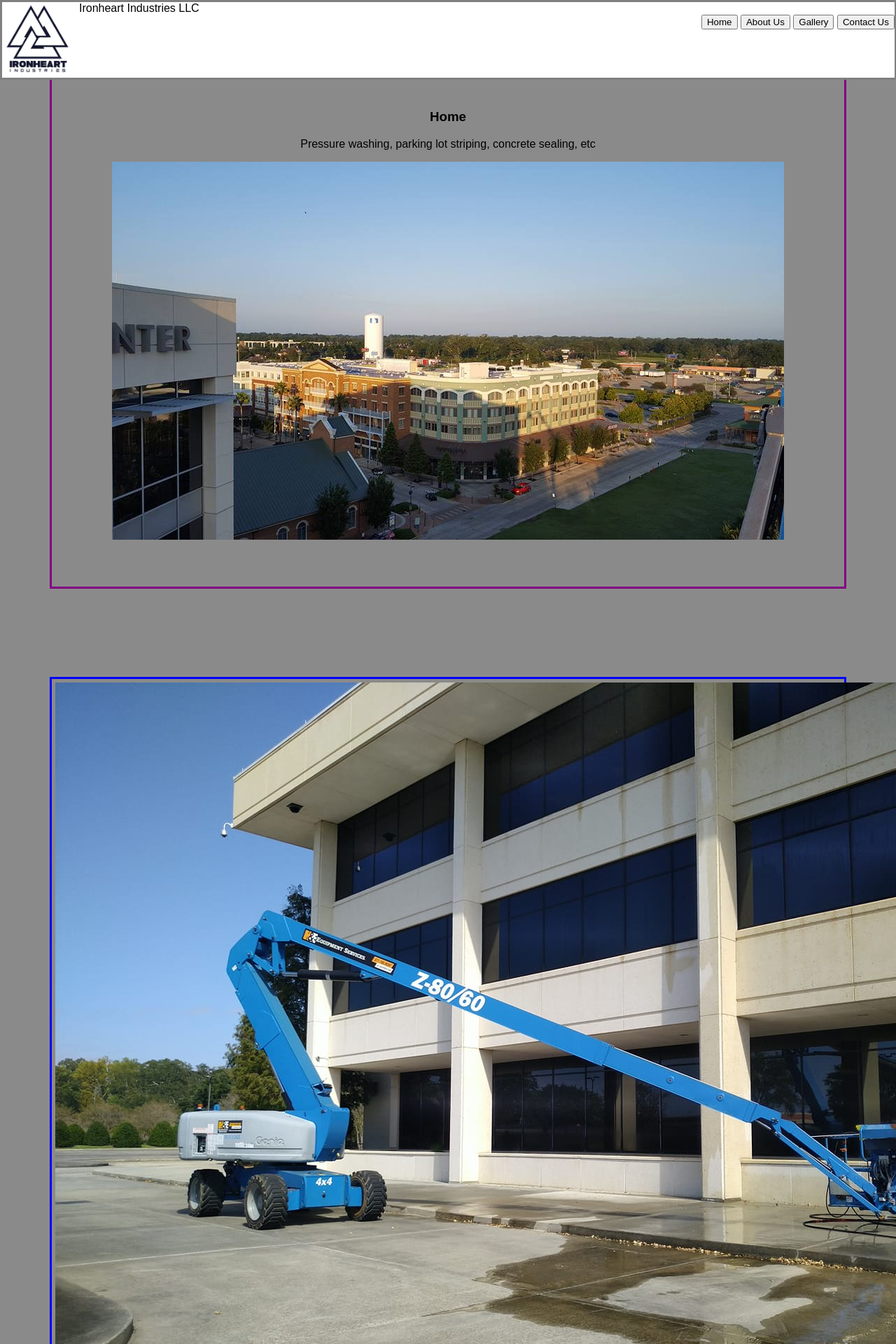
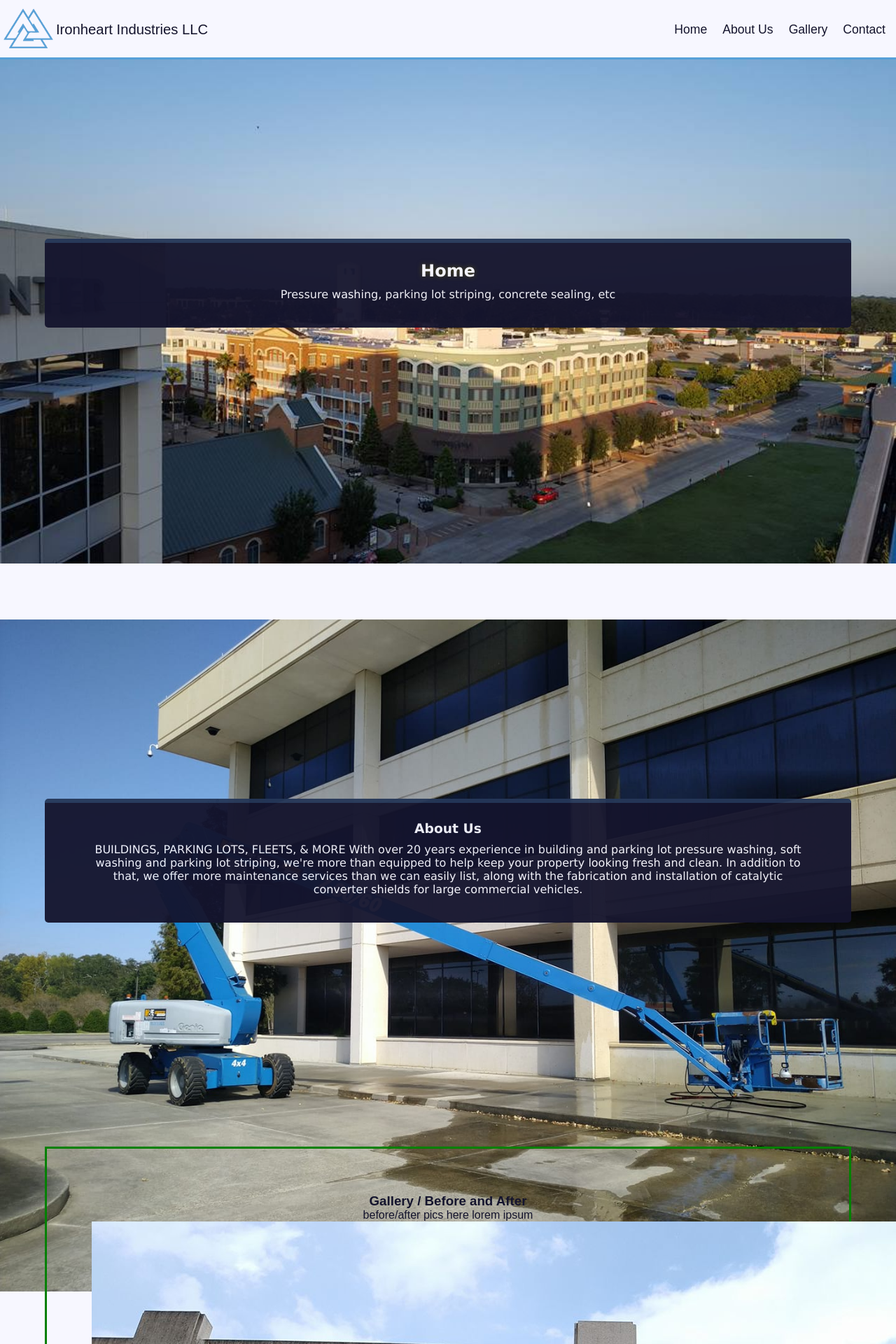
Before and after one commit to coburks/Ironheart-Industries-LLC, a PHP site: page / in a window 1280 px wide; the page is wider, and only the part inside the window is pictured. Shown: the top 1920 px of that part at 70% size. Run offline with PHP 8.4, Linux system fonts and the light colour scheme.

Commit message:
need to at media queries so the bg images resize dynamically

```diff
--- a/ironheart/index.html
+++ b/ironheart/index.html
@@ -11,41 +11,45 @@
     <title>Ironheart Industries LLC - Commercial Maintenance Services</title>
   </head>
 
-  <body id="index">
-    <!-- header section -->
+  <body>
+    <header>
+        <div class="header-content">
+            <img src="img/logo3.png" height="80px" width="80px" />
+            <span id="header-title">Ironheart Industries LLC</span>
+        </div>
+        <nav class="header-content">
+            <ul>
+            <li>
+                <a href="">Home</a>
+            </li>
+            <li>
+                <a href="">About Us</a>
+            </li>
+            <li>
+                <a href="">Gallery</a>
+            </li>
+            <li>
+                <a href="">Contact</a>
+            </li>
+            </ul>
+        </nav>
+    </header>
 
-    <!-- <header> -->
-        <div class="header">
-        Ironheart Industries LLC
-        <img src="/img/logo.jpg" id="headerLogo" />
-
-        <div class="nav">
-            <input type="button" value="Home" id="Home" />
-
-            <input type="button" value="About Us" id="About" />
-
-            <input type="button" value="Gallery" id="Gallery" />
-
-            <input type="button" value="Contact Us" id="Contact" />
-        </div>
-        </div>
-    <!-- </header> -->
-
+    <main>
     <!-- home section -->
-
-    <div class="container">
-      <div class="home">
-        <h3>Home</h3>
+        <div class="container home">
+            <img class="background-img-1" src="img/wide-contact.jpg" alt="scenic cityscape" />
+            <section>
+                <h2 class="article-title">Home</h2>
                 <p>Pressure washing, parking lot striping, concrete sealing, etc</p>
-        <img src="/img/wide contact.jpg" />
-      </div>
+            </section>
         </div>
 
     <!-- about section -->
 
-    <div class="container">
-      <div class="about">
-        <img src="/img/crane about.jpg" />
+        <div class="container about">
+            <img src="img/crane about.jpg" />
+            <section>
             <h3>About Us</h3>
             <p>
             BUILDINGS, PARKING LOTS, FLEETS, & MORE With over 20 years experience
@@ -56,8 +60,10 @@
             fabrication and installation of catalytic converter shields for large
             commercial vehicles.
             </p>
+            </section>
         </div>
-    </div>
+
+<!-- haven't touched anything after here -->
 
     <!-- gallery section -->
 
@@ -77,6 +83,7 @@
             </p>
         </div>
         </div>
+    </main>
 
     <!-- contact section -->
 
--- a/ironheart/styles.css
+++ b/ironheart/styles.css
@@ -1,51 +1,174 @@
 /* 56a0d8 is the hex code for the shortcut icon */
 
-.header {
-  position: fixed;
-  align-content: center;
+/*
+ * TODO
+ * - find a font that is a close match for Ironheart branding
+ * - media conditions for scaling / wrapping
+ */
 
-  top: 0px;
-  left: 0px;
-  width: 99.6%;
+ /* variables */
+:root {
+    /* colors */
+    --text-clr: #000;
+    --bg-clr: #F7F7FF;
+    --header-bg-clr: #F7F7FF;
+    --primary-clr: #14142D;
+    --primary-hlt: #56A0D8;
+    --cont-bg-clr: #14142D;
+    --cont-accent-clr: #253758;
+    --text-shadow-clr: #444111;
+
+    /* font size */
+    --header-norm: 1.1em;
+    --header-big: 1.15em;
+    --article-title: 1.5em;
+    --article-p: 1.05em;
+
+    /* images */
+    --bg-img-1-offset-y: -20vh;
+    --bg-img-1-offset-x: 0vw;
+
 }
 
-.header {
-  border-style: solid;
-  border-color: grey;
-  background-color: white;
+/* defaults */
+* {
+    margin: 0;
+    padding: 0;
+    text-decoration: none;
+    color: var(--primary-clr);
+    font-family: Arial, Helvetica, sans-serif;
 }
 
-.nav {
-  text-align: right;
+body {
+    background-color: var(--bg-clr);
+}
+
+header {
+    /* sticky header bar */
+    position: sticky;
+    top: 0;
+    z-index: 999;
+    /* end sticky header */
+
+    padding-top: 2px;
+    display: flex;
+    flex-flow: row nowrap;
+    justify-content: space-between;
+    background-color: var(--header-bg-clr);
+    border-bottom: solid;
+    border-color: var(--primary-hlt);
+}
+
+header * {
+    background-color: var(--header-bg-clr);
+}
+
+.header-content img {
+    background-color: initial;
+    position: relative;
+    top: 7px;
+}
+
+.header-content {
+    display: flex;
+    flex-flow: row nowrap;
+    justify-content: flex-start;
+    align-items: center;
+    font-size: var(--header-norm);
+    padding-right: 12px;
+}
+
+#header-title {
+    font-size: var(--header-big);
+}
+
+.header-content ul {
+    height: 100%;
+    list-style: none;
+    display: flex;
+    flex-flow: row nowrap;
+    align-items: center;
+    gap: 16px;
+}
+
+.header-content li {
+    height: 100%;
+    display: flex;
+    flex-flow: column nowrap;
+    justify-content: center;
+    margin: 0 3px;
+}
+
+.header-content li:hover {
+    color: var(--primary-hlt);
+    border-bottom-style: solid;
+    cursor: pointer;
+}
+
+.header-content li:hover * {
+    color: var(--primary-hlt);
 }
 
 /*body style */
 
-body#index {
-  background-color: #8b8a8a;
-  font-family: sans-serif;
+/*body headers home/about/contact/gallery style */
+.container {
+    position: relative;
+    text-align: center;
+    display: flex;
+    flex-direction: column;
+    justify-content: flex-start;
 }
 
-/*body headers home/about/contact/gallery style */
-.container {
-  text-align: center;
-  display: flex;
-  flex-direction: column;
+.container section {
+    margin: 20% 5% 20%; /* this creates an initial gap between flexbox items */
+    padding: 2% 5% 3%; /* this creates the second gap between flexbox items, together it is 10% */
+    border-top-style: solid;
+    border-width: 6px;
+    border-radius: 5px;
+    border-color: var(--cont-accent-clr);
+    background-color: var(--cont-bg-clr);
+    opacity: 0.95;
+}
+
+section {
+    display: flex;
+    flex-flow: column;
+    gap: 10px;
+}
+
+section * {
+    opacity: 1.0;
+    color: #F7F7FF;
+    font-family: Verdana, Geneva, Tahoma, sans-serif;
+}
+
+section .article-title {
+    font-size: var(--article-title);
+    font-weight: 600;
+    text-shadow: 0 0 7px var(--text-shadow-clr);
 }
 
 .home {
-  margin: 5%; /* this creates an initial gap between flexbox items */
-  border-style: solid;
-  border-color: purple;
-  padding: 5%; /* this creates the second gap between flexbox items, together it is 10% */
+    position: relative;
+    min-height: 100vh;
 }
 
-.about {
-  margin: 5%;
-  border-style: solid;
-  border-color: blue;
-  padding: 5px;
+.home img {
+    height: auto;
+    width: 100vw;
+    position: absolute;
+    z-index: -1;
 }
+
+.about img {
+    height: auto;
+    width: 100vw;
+    position: absolute;
+    z-index: -1;
+}
+
+/* haven't touched anything after here */
 
 .gallery {
   margin: 5%;
```
Also changed, not shown: ironheart/img/wide-contact.jpg (renamed from ironheart/img/wide contact.jpg). Lines whose indentation alone changed are shown as unchanged.
